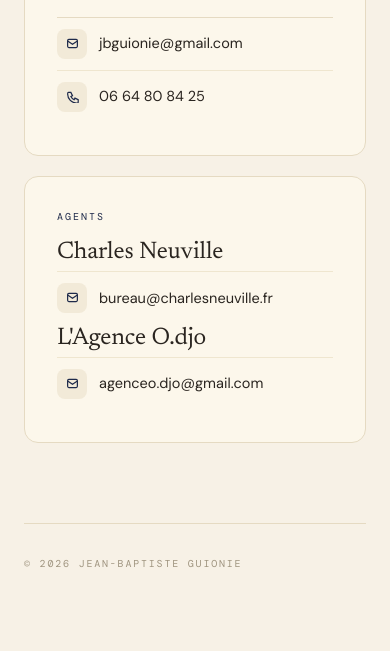
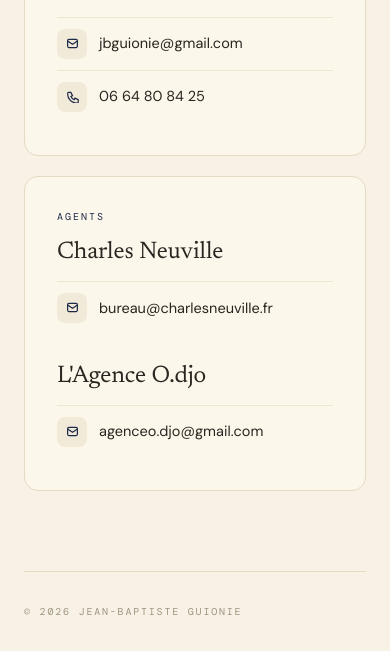
Before and after one commit to jbguionie-ux/jbguionie-portfolio, a website: page index.html in a window 390 px wide. Shown: the part 1967-2618 px from the top of the page. Before the commit the page ends 2570 px from the top, so only its background shows below. Drawn offline with nearby package versions, Linux system fonts and the light colour scheme.

Commit message:
Contact : styles de l'encart Agents (2 colonnes, repli mobile)

```diff
--- a/assets/css/style.css
+++ b/assets/css/style.css
@@ -665,6 +665,26 @@ body.lightbox-open {
 }
 .contact-line a:hover { color: var(--accent); }
 
+/* Carte « Contact direct » en pleine largeur, au-dessus des cartes agents */
+.contact-card--wide { grid-column: 1 / -1; }
+.contact-card--wide .contact-lines {
+  display: grid;
+  grid-template-columns: 1fr 1fr;
+  gap: 0 28px;
+}
+.contact-card--wide .contact-line {
+  border-top: 1px solid var(--line-soft);
+  margin-top: 0;
+}
+
+/* Encart « Agents » : les deux agences côte à côte, à égalité */
+.contact-agents {
+  display: grid;
+  grid-template-columns: 1fr 1fr;
+  gap: 0 28px;
+}
+.contact-agents .contact-name { margin-bottom: 14px; }
+
 /* Footer */
 .footer-bottom {
   padding: 32px 0;
@@ -825,6 +845,8 @@ body.lightbox-open {
   .extract-play { width: 40px; height: 40px; }
   .films-grid { grid-template-columns: 1fr; }
   .contact-grid { grid-template-columns: 1fr; }
+  .contact-card--wide .contact-lines { grid-template-columns: 1fr; }
+  .contact-agents { grid-template-columns: 1fr; gap: 28px 0; }
   nav ul { gap: 14px; }
   nav a { font-size: 11.5px; }
   .filter-label { display: none; }
```
